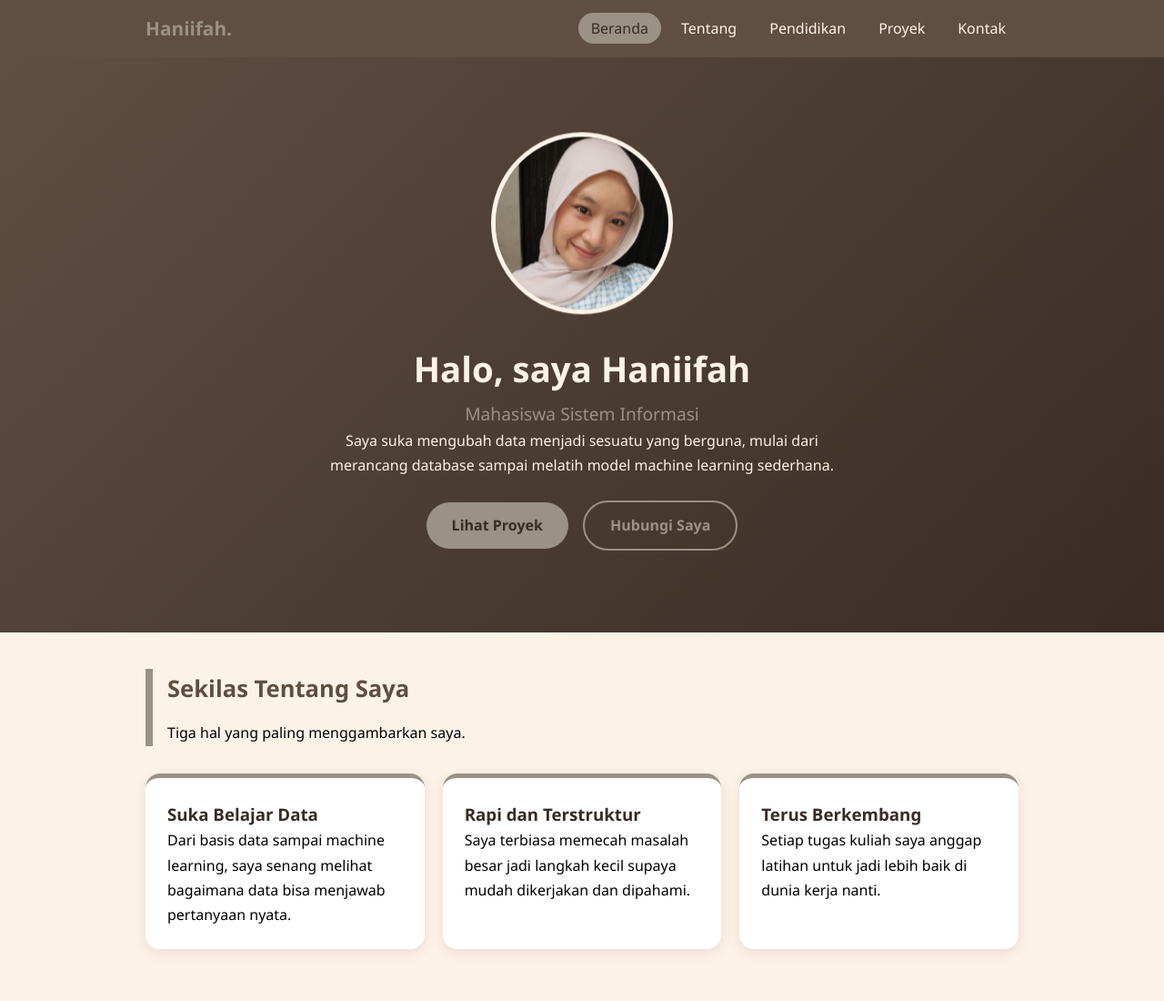
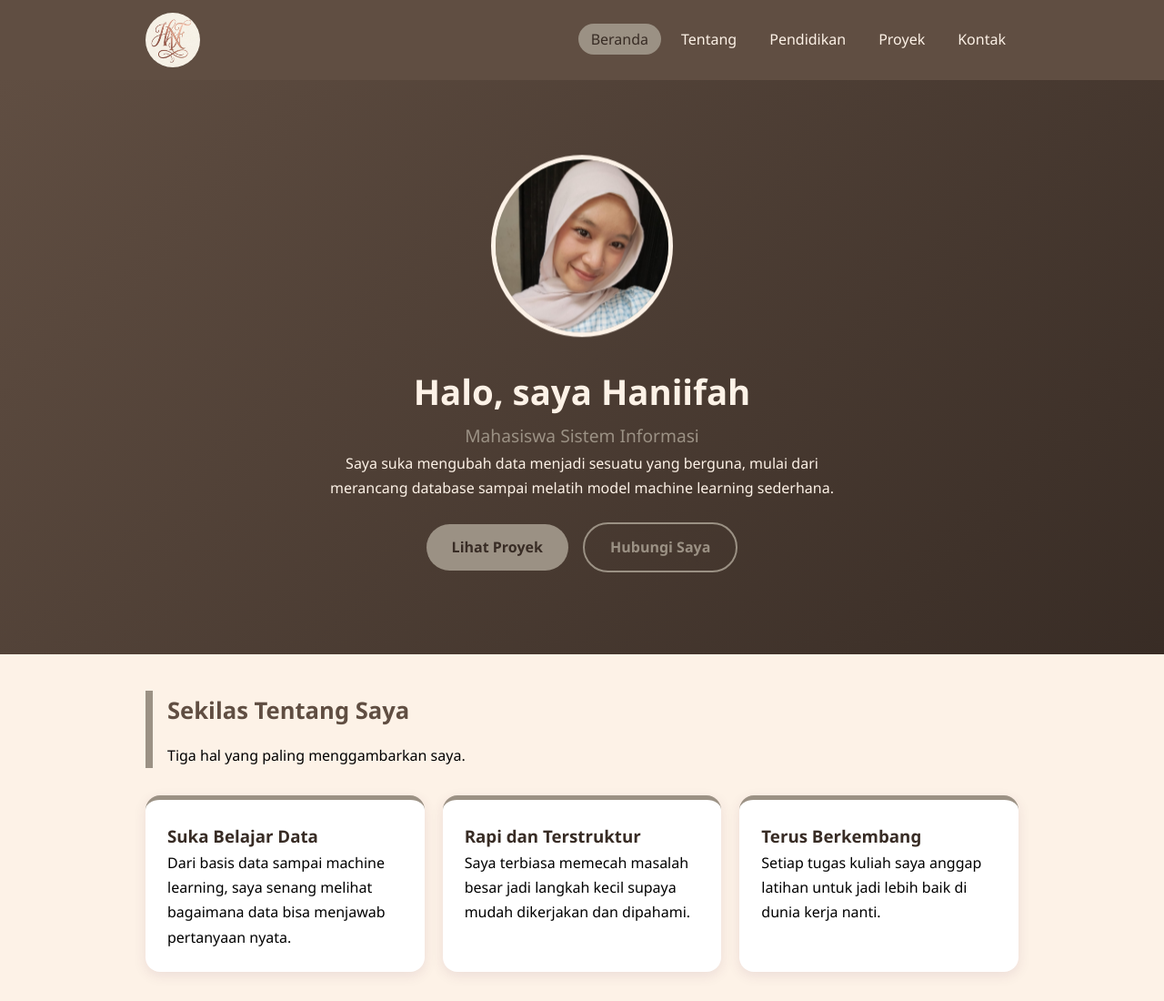
Before and after one commit to hnfhhnfh/CV-Haniifah, a plain HTML site: page index.html in a window 1280 px wide. Shown: the top 1100 px of the page at 91% size. Drawn offline with Linux system fonts and the light colour scheme.

Commit message:
Upload website CV

```diff
--- a/index.html
+++ b/index.html
@@ -8,8 +8,8 @@
 </head>
 <body>
 <header>
-  <nav>
-    <a href="index.html" class="logo">Haniifah.</a>
+  <nav class="navigasi">
+    <img class="logo" src="logo.jpeg" alt="logo haniifah" >
     <ul>
       <li><a href="index.html" class="aktif">Beranda</a></li>
       <li><a href="tentang.html" >Tentang</a></li>
--- a/style.css
+++ b/style.css
@@ -46,6 +46,9 @@ nav {
 }
 
 .logo {
+  width: 60px;
+  height: 60px;
+  border-radius: 50%;
   color: var(--khaki);
   font-weight: 700;
   font-size: 1.3rem;
```
Also changed, not shown: kontak.html (+4 -4 lines), pendidikan.html (+2 -2 lines), proyek.html (+2 -2 lines), tentang.html (+2 -2 lines), logo.jpeg (added).
